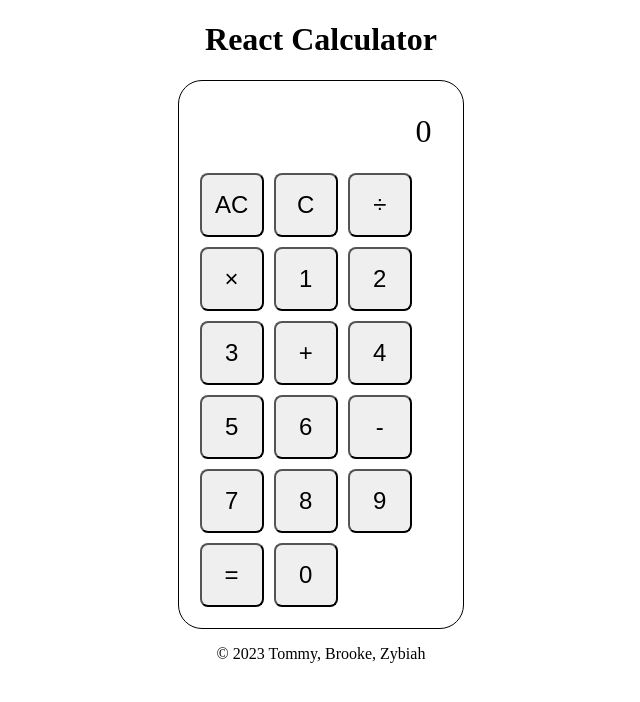
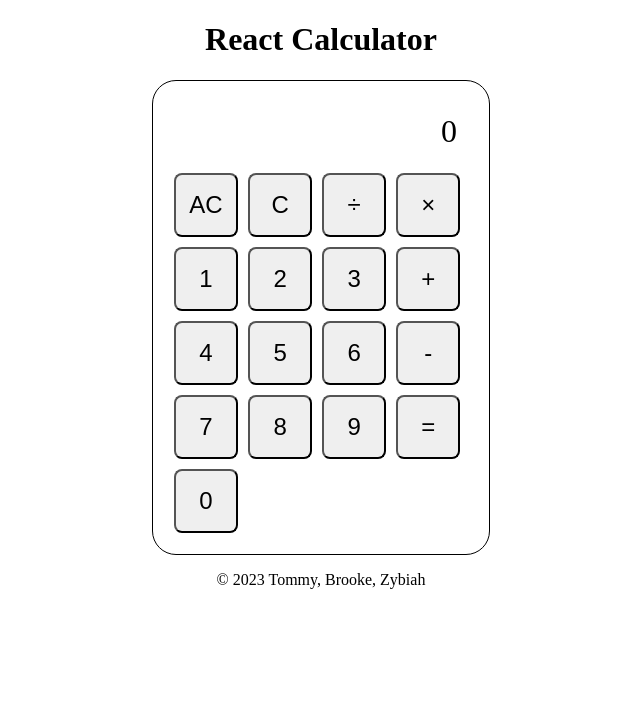
Before and after one commit to tommynguyenn99/Calculator-App, a React (Create React App) app: page / in a window 1280 px wide. Shown: the top 702 px of the page, without its empty margins (319-959 px from the left). Built offline with nearby package versions, Linux system fonts and the light colour scheme.

Commit message:
ac and c button complete

```diff
--- a/src/App.js
+++ b/src/App.js
@@ -26,6 +26,9 @@ function App() {
         case 'clear':
           processClearType();
           break;
+      case 'delete':
+        processDeleteType();
+        break;
     }
   }
 
@@ -39,9 +42,16 @@ function App() {
     setCalcString(`${calcData} ${dataText} `);
   }
 
+  // Clear all
   function processClearType(){
     setDisplay('');
     setCalcString('');
+  }
+
+  // Delete single
+  function processDeleteType(){
+    setDisplay(display.slice(0, -1));
+    setCalcString(calcData.slice(0, -1));
   }
 
 
--- a/src/calculator-base-button-data.js
+++ b/src/calculator-base-button-data.js
@@ -6,7 +6,7 @@ export const calculatorButtons = [
         value: 'All Clear'
     },
     {
-        type: 'clear',
+        type: 'delete',
         className: 'c',
         text: 'C',
         value: 'Clear'
--- a/src/index.css
+++ b/src/index.css
@@ -6,7 +6,7 @@
 /* Calculator Container  */
 .calculator {
   display: grid;
-  width: 20%;
+  width: 19rem;
   /* 20% percent for correct size */
   margin: 0 auto;
   grid-gap: 0.1rem;
```
